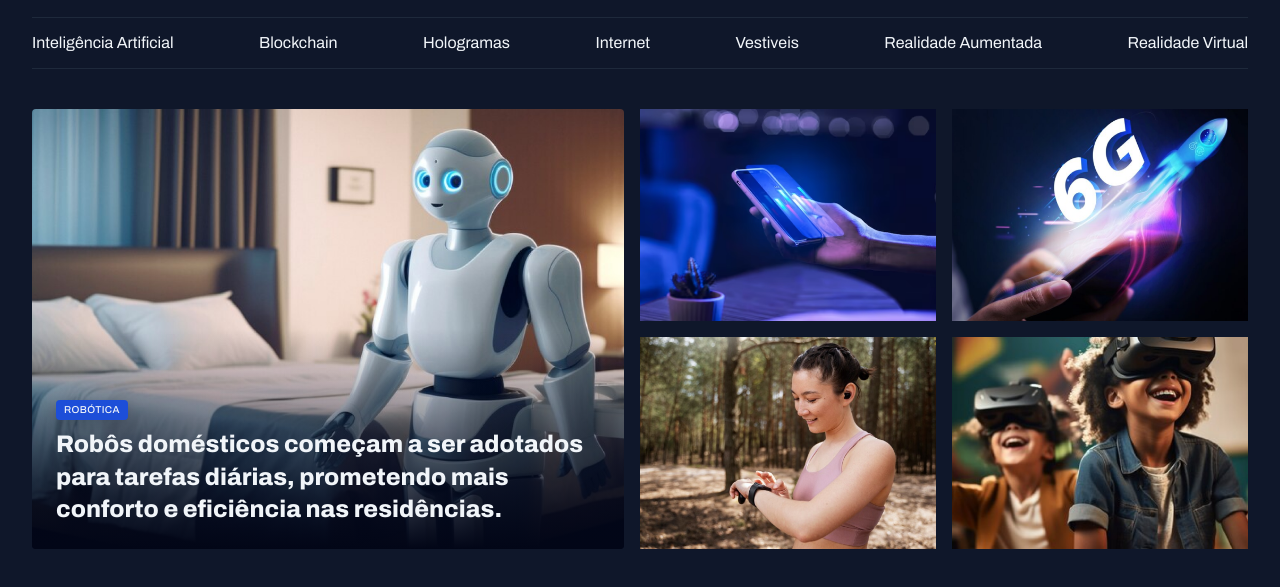
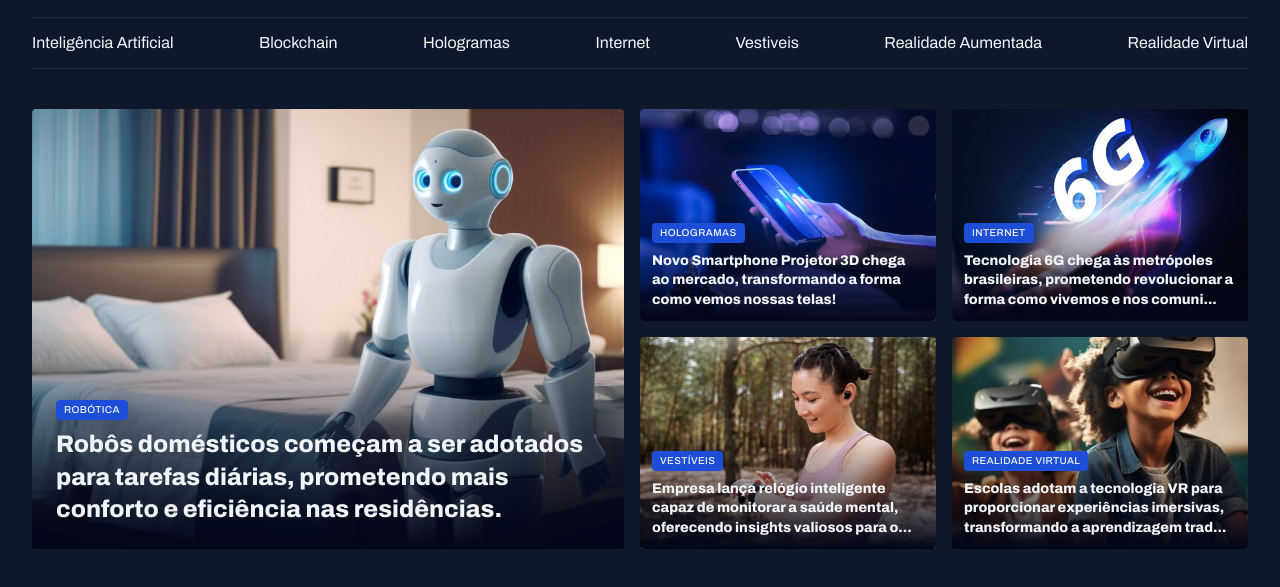
Before and after one commit to JoaoSazao/Tech-News, a plain HTML site: page index.html in a window 1280 px wide. Shown: the part 55-642 px from the top of the page. Drawn offline with Linux system fonts and the light colour scheme.

Commit message:
Featured sections completed

```diff
--- a/index.html
+++ b/index.html
@@ -50,30 +50,58 @@
     <main class="grid container">
       <section id="featured" class="grid grid-flow-col gap-16">
         <figure class="card">
-          <img src="/assets/images/Image 01.png" alt="" />
+          <img src="/assets/images/Image 01.png" alt="Robôs domésticos começam a ser adotados para tarefas diárias,
+              prometendo mais conforto e eficiência nas residências." />
 
           <figcaption>
             <span class="content-tag">Robótica</span>
-            <h2 class="text-2xl">Robôs domésticos começam a ser adotados para tarefas diárias, prometendo mais conforto e eficiência nas residências.</h2>
+            <h2 class="text-2xl">
+              Robôs domésticos começam a ser adotados para tarefas diárias,
+              prometendo mais conforto e eficiência nas residências.
+            </h2>
           </figcaption>
         </figure>
 
         <div class="grid grid-cols-2 gap-16">
-          <div>
-            <img src="/assets/images/Image 02.png" alt="" />
-          </div>
+          <figure class="card">
+            <img src="/assets/images/Image 02.png" alt="Novo Smartphone Projetor 3D chega ao mercado, transformando a forma como vemos nossas telas!" />
 
-          <div>
-            <img src="/assets/images/Image 03.png" alt="" />
-          </div>
+            <figcaption>
+              <span class="content-tag">Hologramas</span>
+              <h2 class="text-lg">
+                Novo Smartphone Projetor 3D chega ao mercado, transformando a forma como vemos nossas telas!
+            </figcaption>
+          </figure>
 
-          <div>
-            <img src="/assets/images/Image 04.png" alt="" />
-          </div>
+          <figure class="card">
+            <img src="/assets/images/Image 03.png" alt="Tecnologia 6G chega às metrópoles brasileiras, prometendo revolucionar a forma como vivemos e nos comunicamos." />
 
-          <div>
-            <img src="/assets/images/Image 05.png" alt="" />
-          </div>
+            <figcaption>
+              <span class="content-tag">Internet</span>
+              <h2 class="text-lg">
+                Tecnologia 6G chega às metrópoles brasileiras, prometendo revolucionar a forma como vivemos e nos comuni...
+            </figcaption>
+          </figure>
+
+          <figure class="card">
+            <img src="/assets/images/Image 04.png" alt="Empresa lança relógio inteligente capaz de monitorar a saúde mental, oferecendo insights valiosos para o bem-estar pessoal." />
+
+            <figcaption>
+              <span class="content-tag">Vestíveis</span>
+              <h2 class="text-lg">
+                Empresa lança relógio inteligente capaz de monitorar a saúde mental, oferecendo insights valiosos para o...
+            </figcaption>
+          </figure>
+
+          <figure class="card">
+            <img src="/assets/images/Image 05.png" alt="Escolas adotam a tecnologia VR para proporcionar experiências imersivas, transformando a aprendizagem tradicional." />
+
+            <figcaption>
+              <span class="content-tag">Realidade Virtual</span>
+              <h2 class="text-lg">
+                Escolas adotam a tecnologia VR para proporcionar experiências imersivas, transformando a aprendizagem trad...
+            </figcaption>
+          </figure>
         </div>
       </section>
     </main>
--- a/styles/sections.css
+++ b/styles/sections.css
@@ -21,6 +21,10 @@
       bottom: 0;
       padding: 24px;
 
+      &:has(.text-lg) {
+        padding: 12px;
+      }
+
       h2 {
         margin-top: 8px;
       }
```
